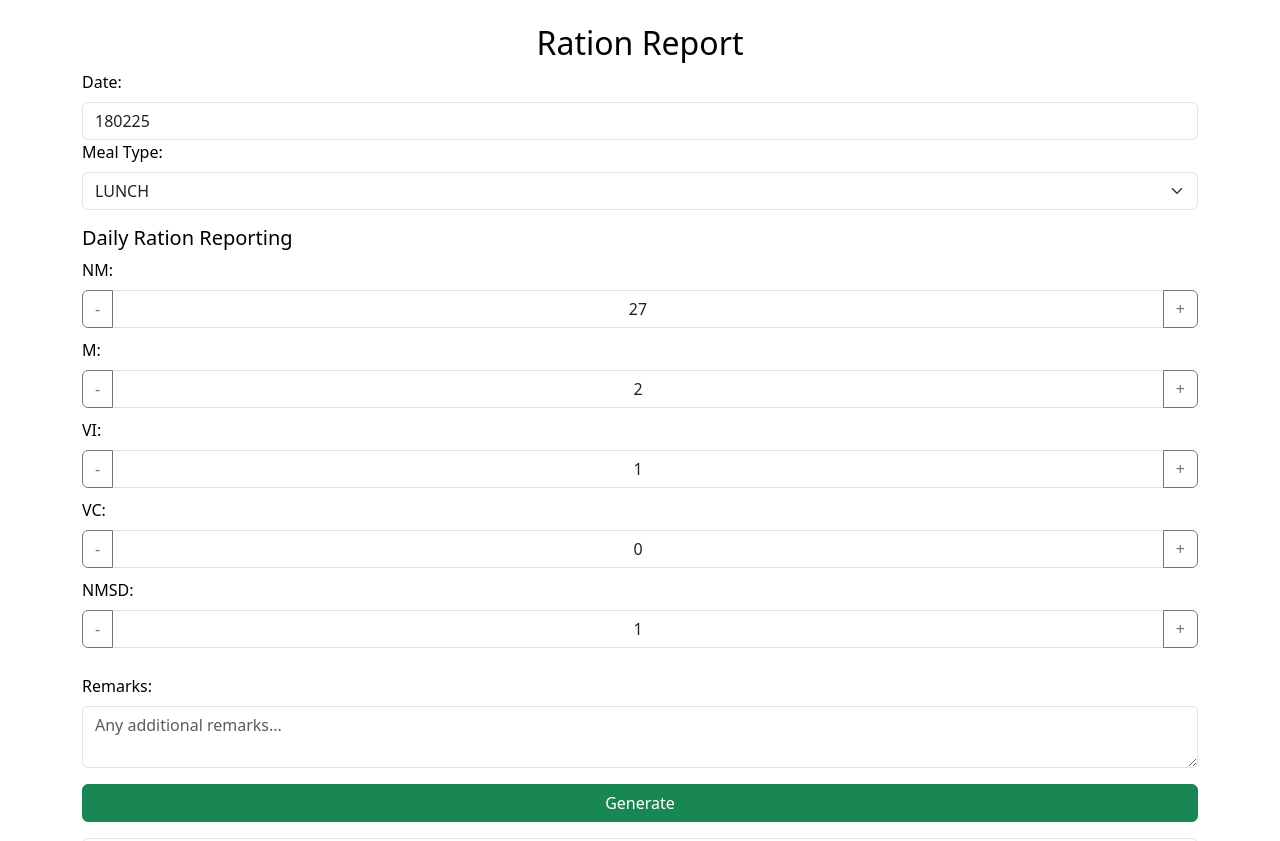
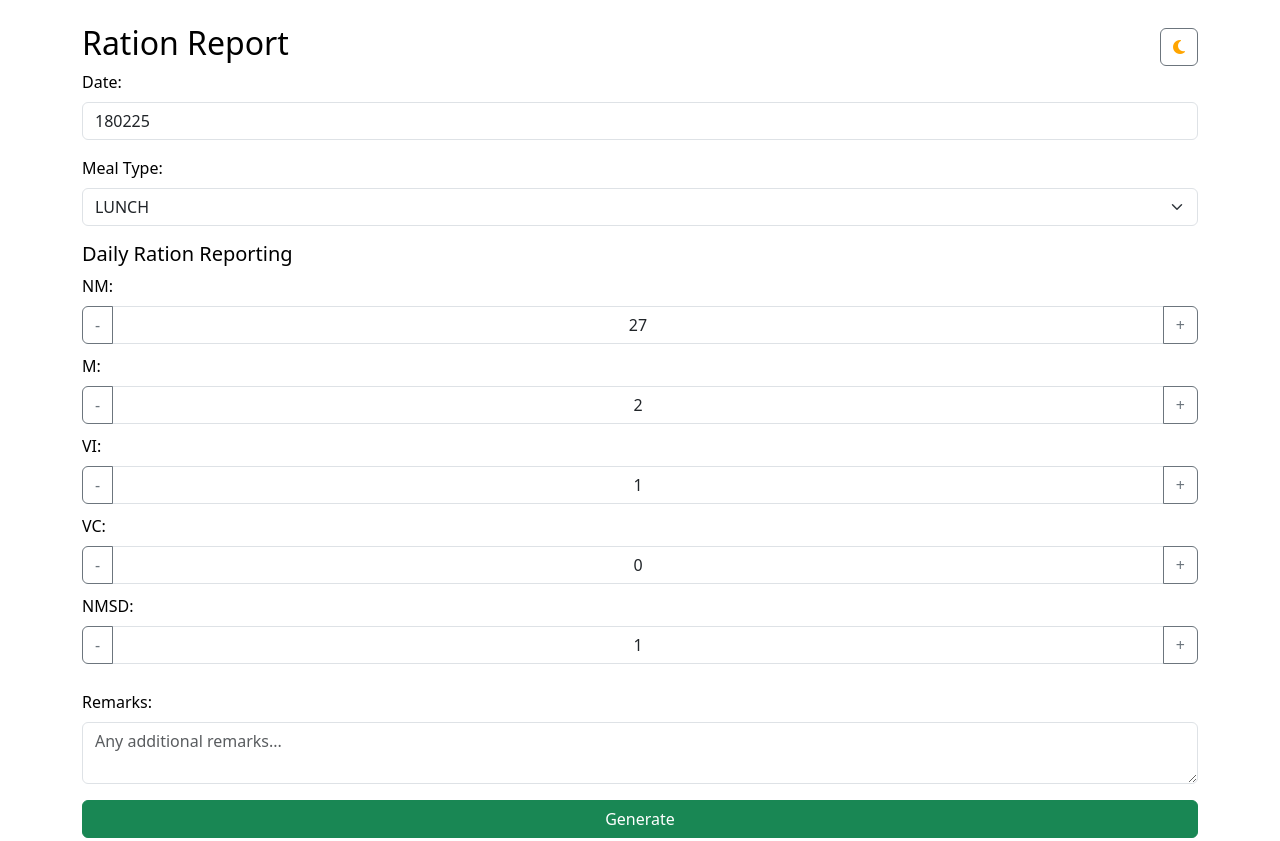
Before and after one commit to n1cholasong/lps-buddy, a plain HTML site: page ration.html in a window 1280 px wide. Shown: the top 841 px of the page. Drawn offline with nearby package versions, Linux system fonts and the light colour scheme.

Commit message:
Update ration.html

```diff
--- a/ration.html
+++ b/ration.html
@@ -5,16 +5,22 @@
   <meta name="viewport" content="width=device-width, initial-scale=1.0">
   <title>Ration Report</title>
   <link href="https://cdn.jsdelivr.net/npm/bootstrap@5.3.2/dist/css/bootstrap.min.css" rel="stylesheet">
+  <link rel="stylesheet" href="https://cdnjs.cloudflare.com/ajax/libs/font-awesome/6.4.0/css/all.min.css">
   <link rel="stylesheet" href="css/styles.css">
 </head>
 <body onload="initializeDefaults()">
   <div class="container mt-4">
-    <h2 class="text-center">Ration Report</h2>
+    <div class="d-flex justify-content-between align-items-center">
+      <h2>Ration Report</h2>
+      <button class="btn btn-outline-secondary" id="toggleTheme">
+        <i class="fa-solid fa-moon" style="color: orange;"></i>
+      </button>
+    </div>
 
     <label class="form-label">Date:</label>
-    <input type="text" id="date" class="form-control" readonly>
+    <input type="text" id="date" class="form-control">
 
-    <label class="form-label">Meal Type:</label>
+    <label class="form-label mt-3">Meal Type:</label>
     <select id="mealType" class="form-select">
       <option value="LUNCH">LUNCH</option>
       <option value="DINNER">DINNER</option>
```
